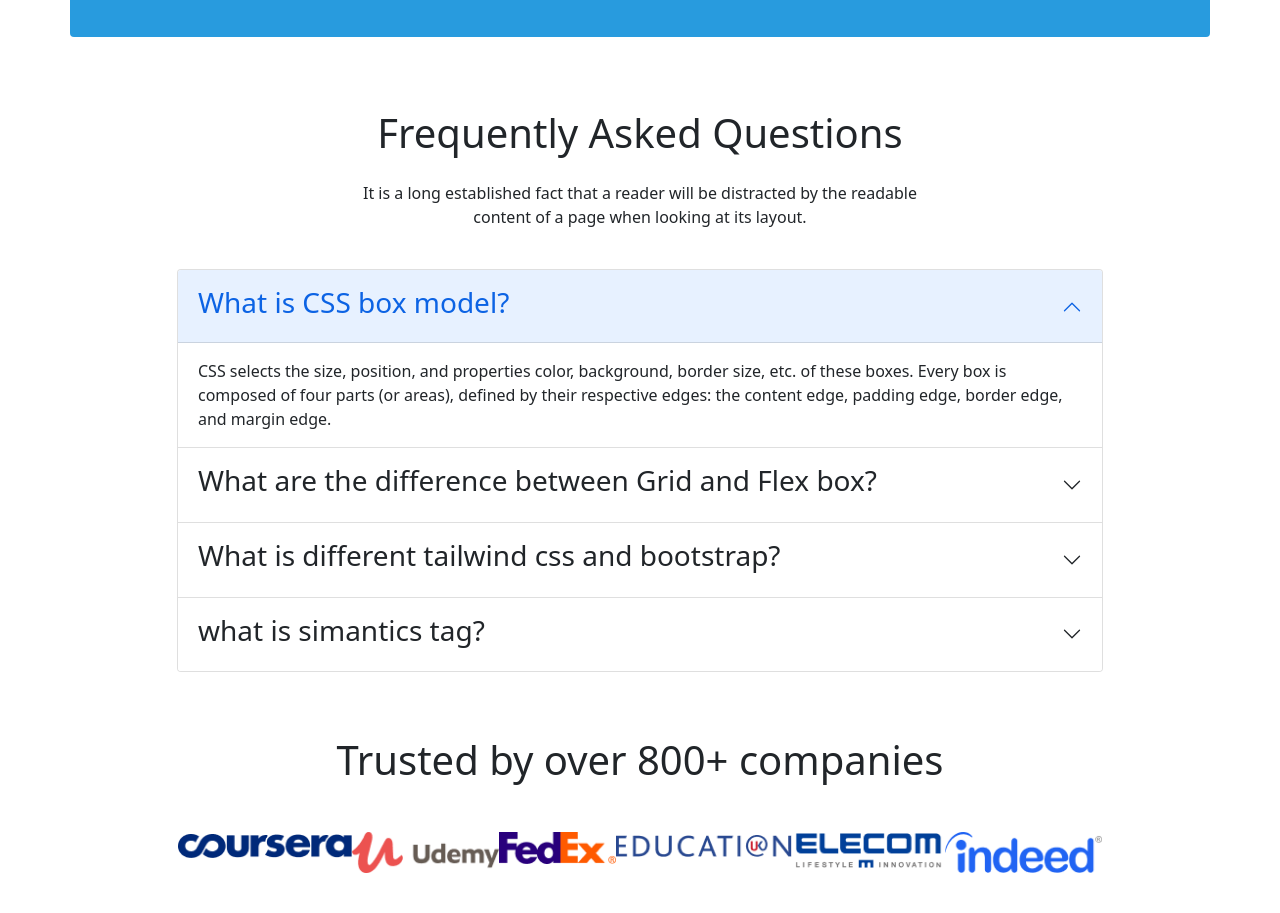
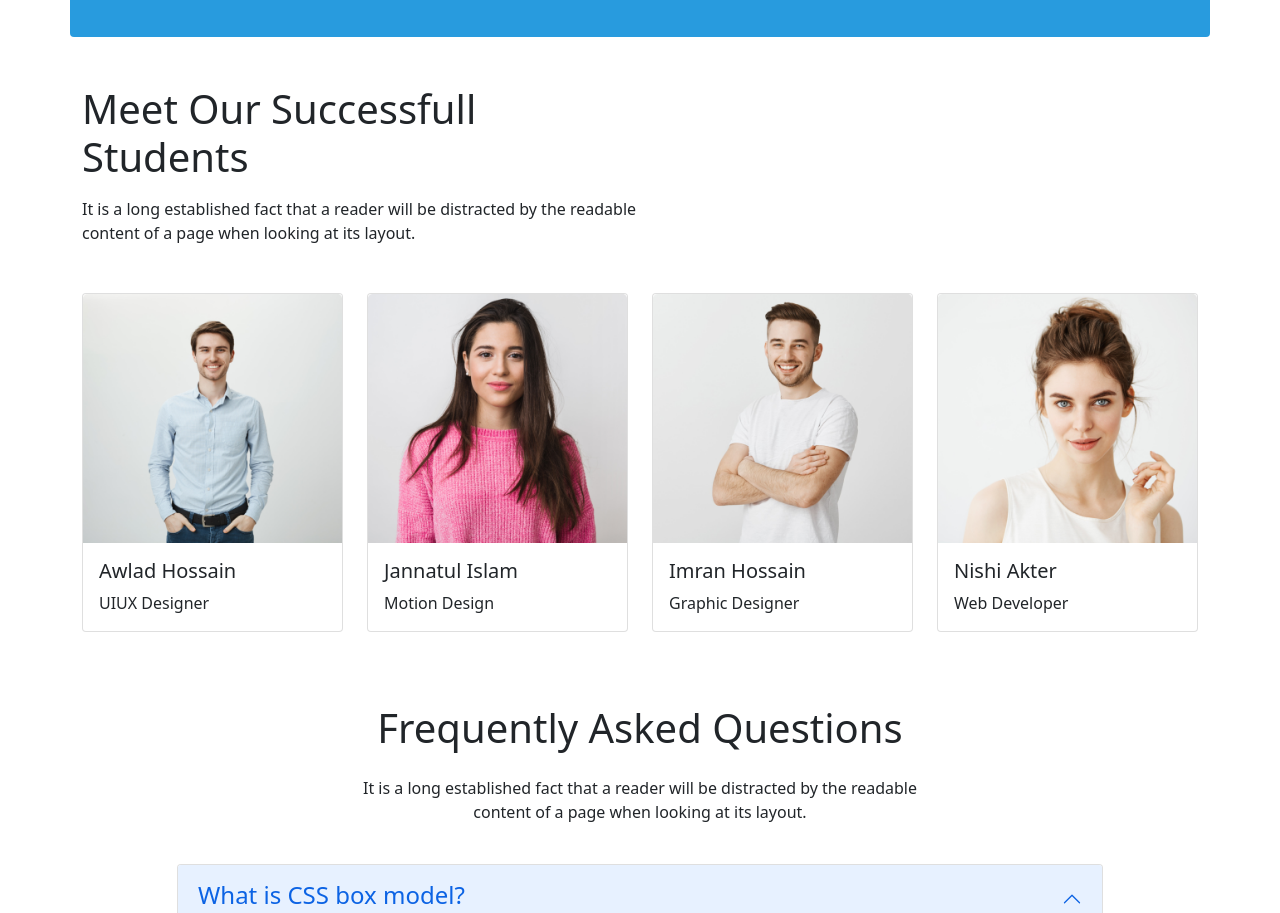
Before and after one commit to saidurGithub/tech-hub-b6A3, a plain HTML site: page index.html in a window 1280 px wide. Shown: the part 1686-2599 px from the top of the page. Drawn offline with nearby package versions, Linux system fonts and the light colour scheme.

Commit message:
complete successfull student sectionn

```diff
--- a/index.html
+++ b/index.html
@@ -256,7 +256,59 @@
                 </div>
             </div>
         </section>
-
+        <!-- Successfull students -->
+        <section>
+            <div class="container">
+                <div class="row">
+                    <div class="col-sm-12">
+                        <h1 class="mb-0">Meet Our Successfull</h1>
+                        <h1 class="mb-3"> Students</h1>
+                        <p class="mb-0">It is a long established fact that a reader will be distracted by the readable
+                        </p>
+                        <p class="mb-5">content of a page when looking at its layout.</p>
+                    </div>
+                </div>
+                <div class="row row-cols-1 row-cols-md-2 row-cols-lg-4 g-4">
+                    <div class="col">
+                        <div class="card">
+                            <img src="images/student/student-1.png" class="card-img-top" alt="...">
+                            <div class="card-body">
+                                <h5 class="card-title">Awlad Hossain</h5>
+                                <p class="card-text">UIUX Designer</p>
+                            </div>
+                        </div>
+                    </div>
+                    <div class="col">
+                        <div class="card">
+                            <img src="images/student/student-2.png" class="card-img-top" alt="...">
+                            <div class="card-body">
+                                <h5 class="card-title">Jannatul Islam</h5>
+                                <p class="card-text">Motion Design</p>
+                            </div>
+                        </div>
+                    </div>
+                    <div class="col">
+                        <div class="card">
+                            <img src="images/student/student-3.png" class="card-img-top" alt="...">
+                            <div class="card-body">
+                                <h5 class="card-title">Imran Hossain</h5>
+                                <p class="card-text">Graphic Designer</p>
+                            </div>
+                        </div>
+                    </div>
+                    <div class="col">
+                        <div class="card">
+                            <img src="images/student/student-4.png" class="card-img-top" alt="...">
+                            <div class="card-body">
+                                <h5 class="card-title">Nishi Akter</h5>
+                                <p class="card-text">Web Developer</p>
+                            </div>
+                        </div>
+                    </div>
+                </div>
+            </div>
+            </div>
+        </section>
 
         <!-- FAQ -->
         <section class="my-5">
@@ -276,7 +328,7 @@
                                 <h2 class="accordion-header" id="headingOne">
                                     <button class="accordion-button" type="button" data-bs-toggle="collapse"
                                         data-bs-target="#collapseOne" aria-expanded="true" aria-controls="collapseOne">
-                                        <h3>What is CSS box model?</h3>
+                                        <h4>What is CSS box model?</h4>
                                     </button>
                                 </h2>
                                 <div id="collapseOne" class="accordion-collapse collapse show"
@@ -293,7 +345,7 @@
                                 <h2 class="accordion-header" id="headingTwo">
                                     <button class="accordion-button collapsed" type="button" data-bs-toggle="collapse"
                                         data-bs-target="#collapseTwo" aria-expanded="false" aria-controls="collapseTwo">
-                                        <h3>What are the difference between Grid and Flex box?</h3>
+                                        <h4>What are the difference between Grid and Flex box?</h4>
                                     </button>
                                 </h2>
                                 <div id="collapseTwo" class="accordion-collapse collapse" aria-labelledby="headingTwo"
@@ -311,7 +363,7 @@
                                     <button class="accordion-button collapsed" type="button" data-bs-toggle="collapse"
                                         data-bs-target="#collapseThree" aria-expanded="false"
                                         aria-controls="collapseThree">
-                                        <h3>What is different tailwind css and bootstrap?</h3>
+                                        <h4>What is different tailwind css and bootstrap?</h4>
                                     </button>
                                 </h2>
                                 <div id="collapseThree" class="accordion-collapse collapse"
@@ -335,7 +387,7 @@
                                     <button class="accordion-button collapsed" type="button" data-bs-toggle="collapse"
                                         data-bs-target="#collapseThree" aria-expanded="false"
                                         aria-controls="collapseThree">
-                                        <h3>what is simantics tag?</h3>
+                                        <h4 class="text-center">what is simantics tag?</h4>
                                     </button>
                                 </h2>
                                 <div id="collapseThree" class="accordion-collapse collapse"
```
